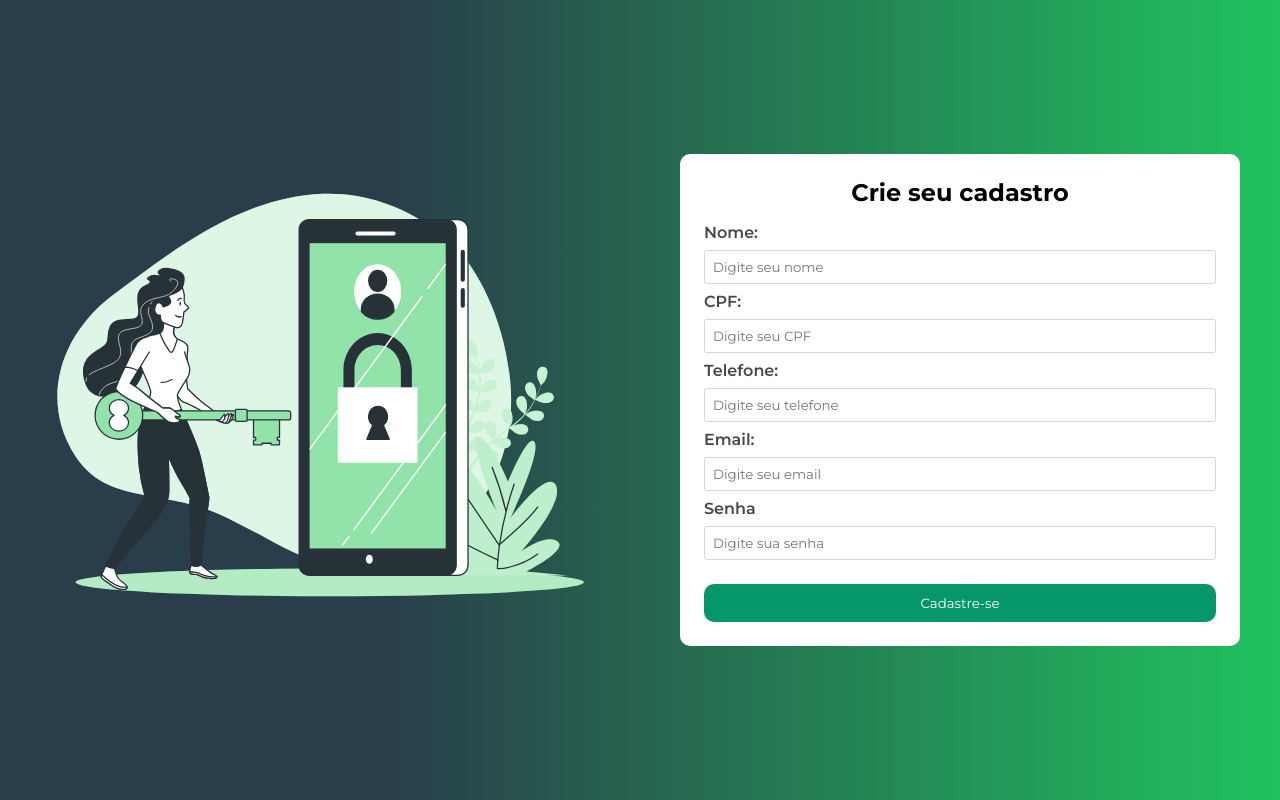
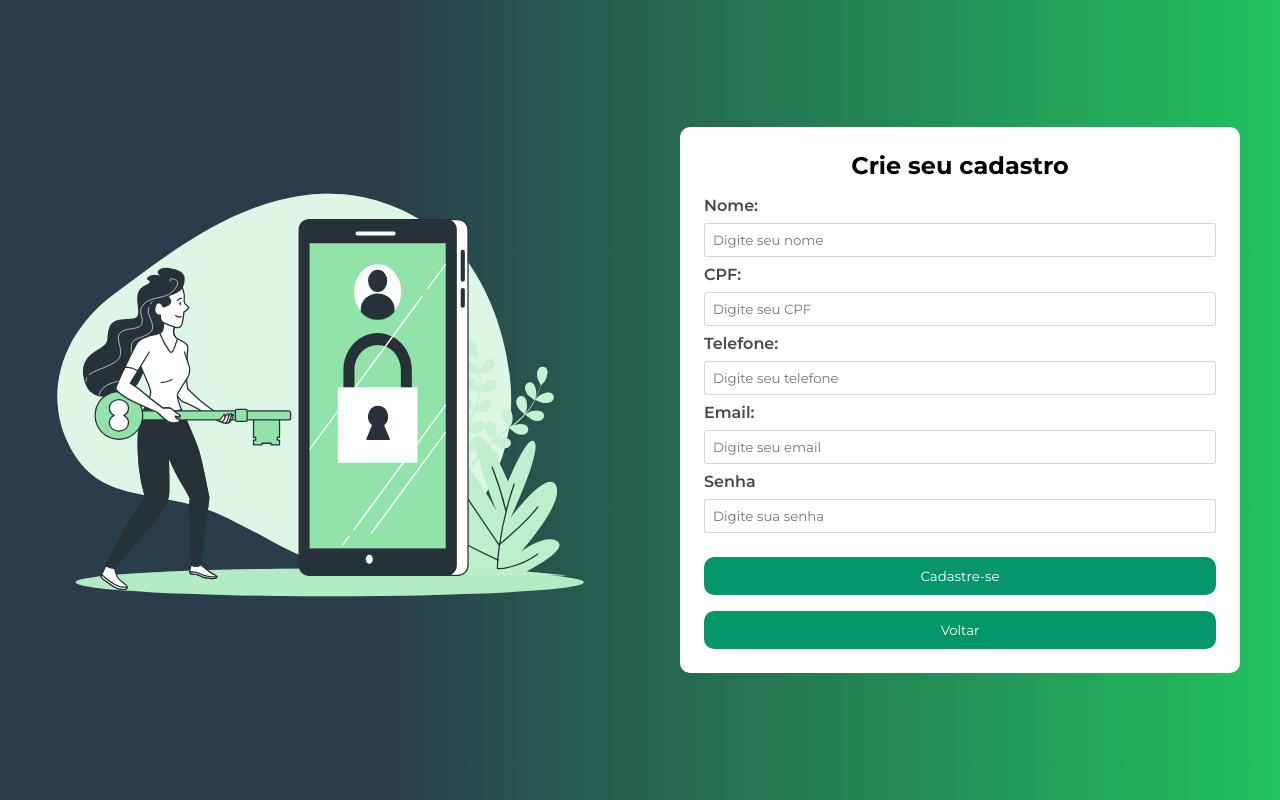
Before and after one commit to danielcursi/ecotroca, a React (Vite) app in the folder eco_front/: page /newUser in a window 1280 px wide. Built offline with nearby package versions, Linux system fonts and the light colour scheme.

Commit message:
feat(auth): ajustes na página de novo usuário

```diff
--- a/eco_front/src/pages/NewUser.jsx
+++ b/eco_front/src/pages/NewUser.jsx
@@ -1,6 +1,7 @@
 import Button from "../components/button/Button";
 import svg from "../assets/Login-bro.svg";
 import { useState } from "react";
+import { useNavigate } from "react-router-dom"; // Adicione esta linha
 
 export default function NewUser() {
   const [name, setName] = useState("");
@@ -8,6 +9,7 @@ export default function NewUser() {
   const [phone, setPhone] = useState("");
   const [email, setEmail] = useState("");
   const [password, setPassword] = useState("");
+  const navigate = useNavigate(); // Adicione esta linha
 
   const handleSubmit = (e) => {
     e.preventDefault();
@@ -36,6 +38,7 @@ export default function NewUser() {
         <img src={svg} alt="imagem" />
       </div>
       <div className="form-register">
+
         <form onSubmit={handleSubmit} className="form">
           <h1>Crie seu cadastro</h1>
           <label>Nome:</label>
@@ -83,6 +86,14 @@ export default function NewUser() {
             required
           />
           <button className="button-register">Cadastre-se</button>
+          <button
+          type="button"
+          className="button-register"
+          onClick={() => navigate(-1)}
+
+        >
+          Voltar
+        </button>
         </form>
       </div>
     </section>
```
